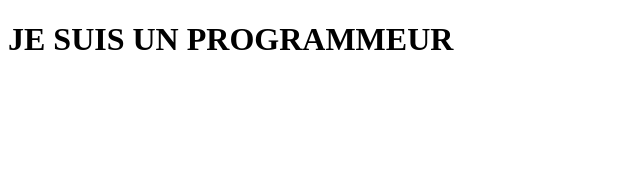
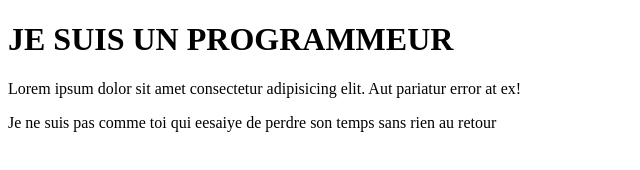
Before and after one commit to Yayasoudais/Premier-tutoriel, a plain HTML site: page index.html in a window 1280 px wide. Shown: the whole page, without its empty margins (0-640 px from the left). Drawn offline with Linux system fonts and the light colour scheme.

Commit message:
Ajout des paragraphes à ma page index.html

```diff
--- a/index.html
+++ b/index.html
@@ -8,6 +8,8 @@
     <title>Document</title>
 </head>
         <h1>JE SUIS UN PROGRAMMEUR</h1>
+        <p>Lorem ipsum dolor sit amet consectetur adipisicing elit. Aut pariatur error at ex!</p>
+        <p>Je ne suis pas comme toi qui eesaiye de perdre son temps sans rien au retour</p>
         <script src="animation.js"></script>
 <body>
 
```
